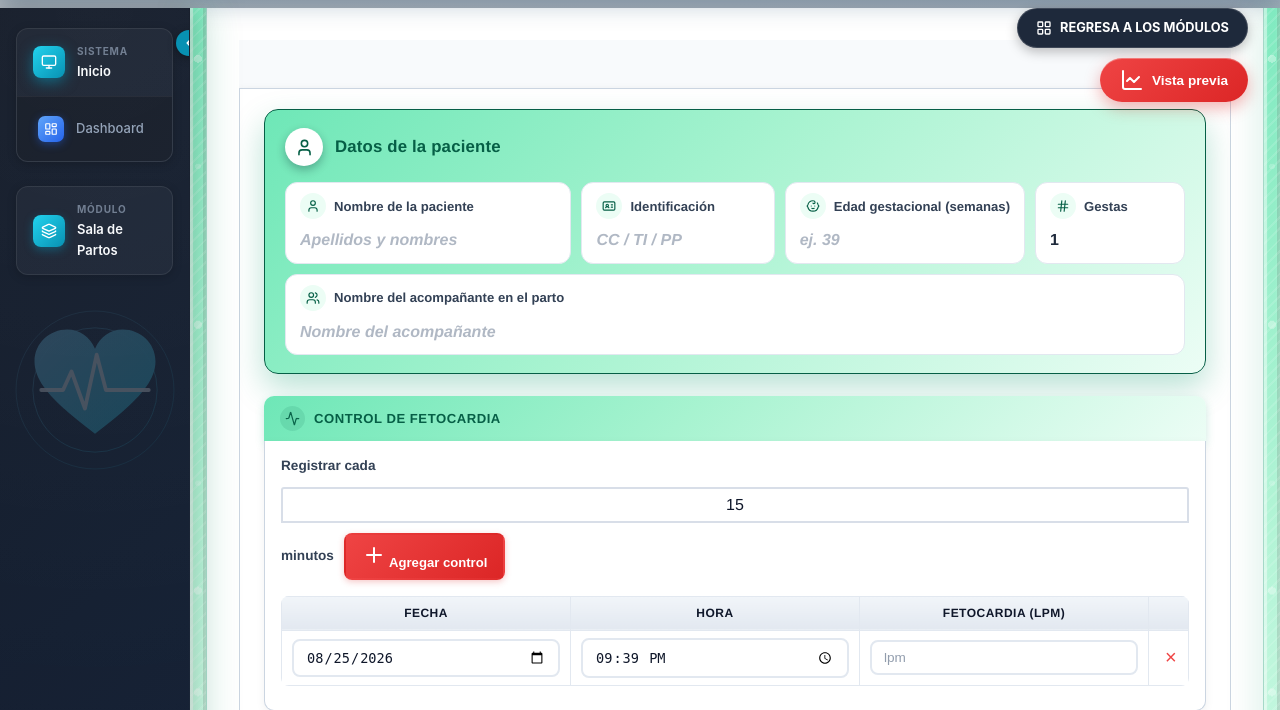
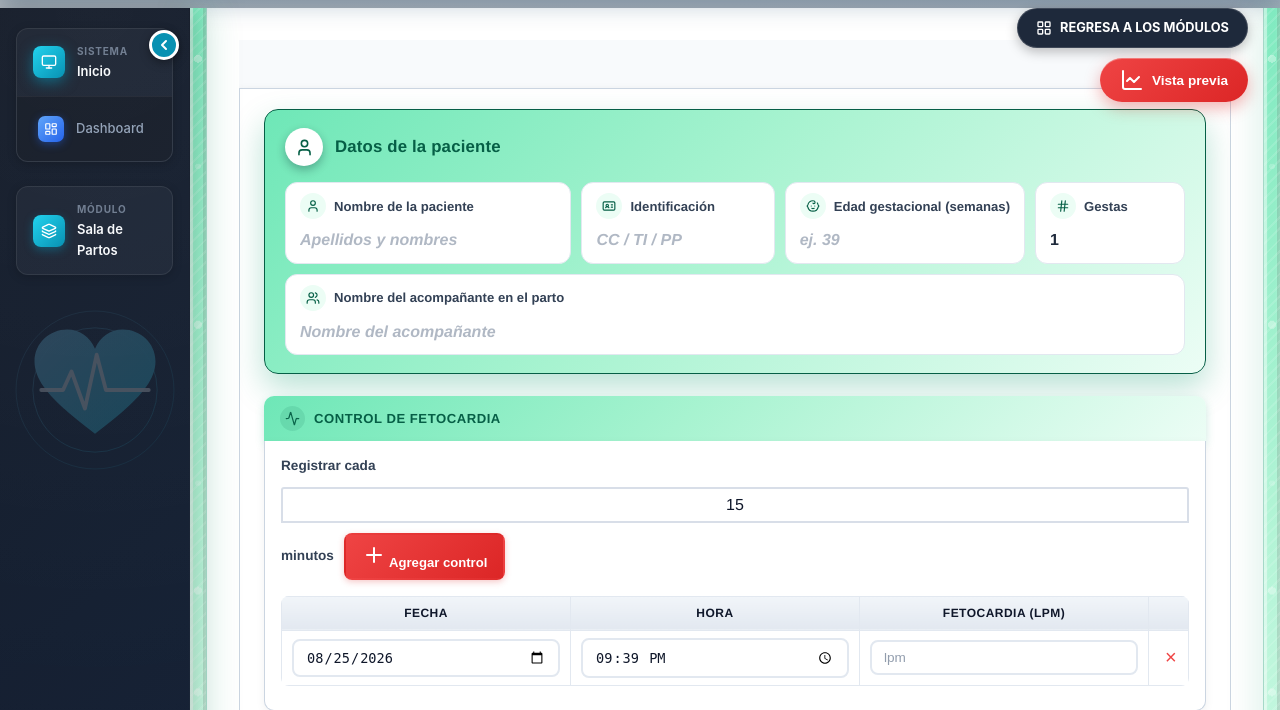
Before and after one commit to edisonibarra-web/sistema_onbstetrico-, a Django app: page /fetal/ in a window 1280 px wide. Shown: the part 100-810 px from the top of the page. Run offline with Django 4.2, Linux system fonts and the light colour scheme; the visitor is signed in with stand-in values (Sample User, id 1); parts of the project's set-up code (start-up, migrations or seed data) failed here and were passed over.

Commit message:
diseño1

```diff
--- a/static/obstetriciaunificador/css/sidebar.css
+++ b/static/obstetriciaunificador/css/sidebar.css
@@ -153,33 +153,37 @@
 .sidebar-toggle-btn {
     position: absolute;
     top: 22px;
-    right: -13px;
-    width: 26px;
-    height: 26px;
+    right: 10px;
+    width: 30px;
+    height: 30px;
     border-radius: 50%;
     background: var(--sidebar-accent);
     color: #fff;
-    border: 3px solid var(--sidebar-bg);
+    border: 3px solid #ffffff;
     display: flex;
     align-items: center;
     justify-content: center;
     cursor: pointer;
     z-index: 60;
-    box-shadow: 0 2px 8px rgba(0, 0, 0, 0.35);
-    transition: all 0.2s ease;
+    box-shadow: 0 3px 10px rgba(0, 0, 0, 0.35), 0 0 0 1px rgba(15, 23, 42, 0.1);
+    transition: background 0.2s ease, transform 0.2s ease, box-shadow 0.2s ease;
     padding: 0;
 }
 
 .sidebar-toggle-btn:hover {
     background: #155e75;
-    transform: scale(1.08);
-    box-shadow: 0 4px 12px rgba(8, 145, 178, 0.45);
+    transform: scale(1.12);
+    box-shadow: 0 5px 14px rgba(8, 145, 178, 0.5), 0 0 0 1px rgba(15, 23, 42, 0.1);
+}
+
+.sidebar-toggle-btn:active {
+    transform: scale(0.96);
 }
 
 .sidebar-toggle-btn .nav-icon {
-    width: 14px;
-    height: 14px;
-    stroke-width: 2.75;
+    width: 16px;
+    height: 16px;
+    stroke-width: 3;
 }
 
 .sidebar.collapsed .sidebar-module {
```
